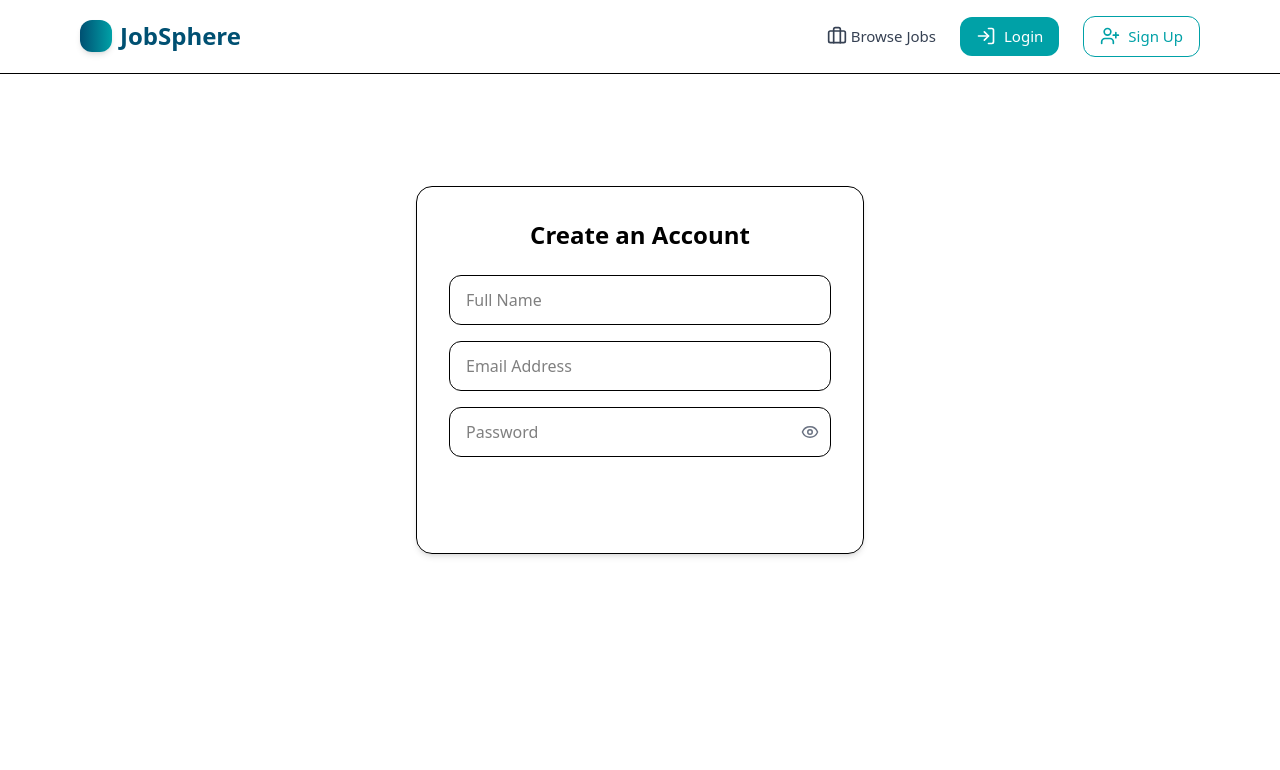
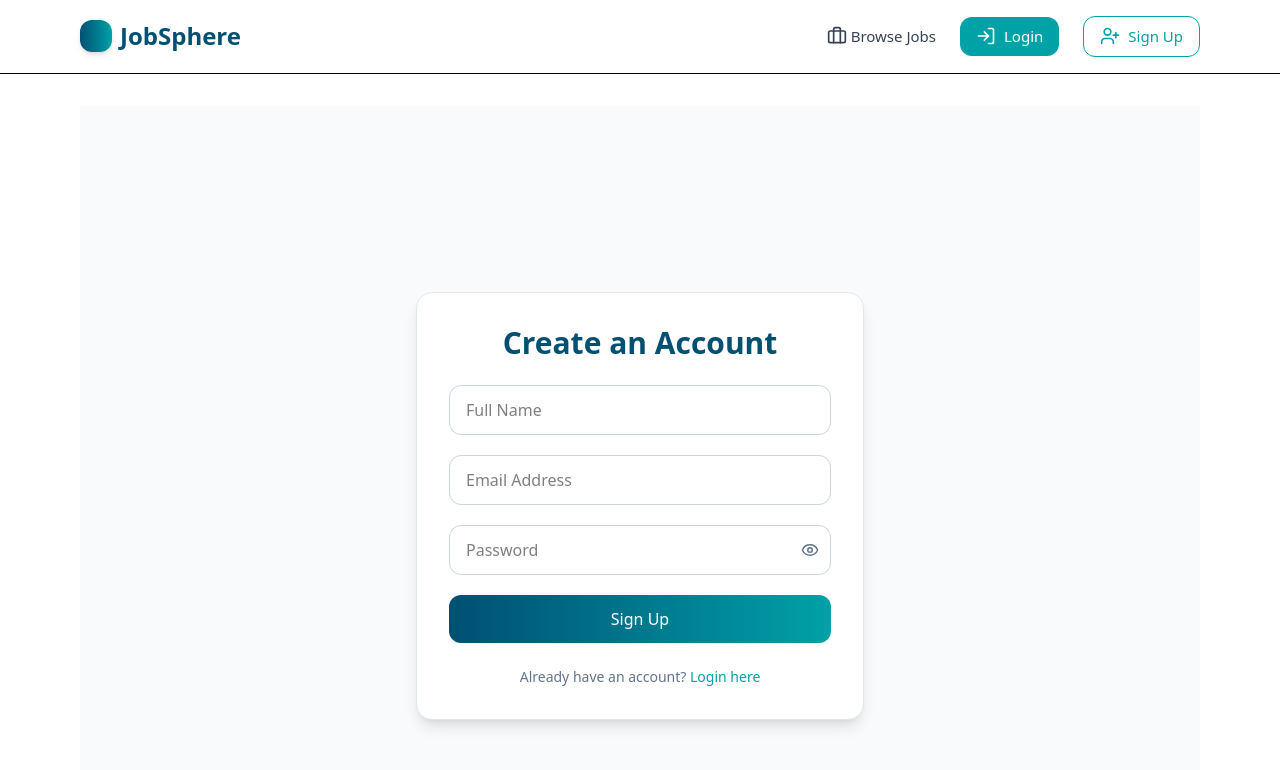
Before and after one commit to zalnuweiri/otnmiTest, a React (Vite) app in the folder client/: page /signup in a window 1280 px wide. Shown: the top 770 px of the page. Built offline with nearby package versions, Linux system fonts and the light colour scheme; no server answers.

Commit message:
updating login and signup pages

```diff
--- a/client/src/pages/Login.jsx
+++ b/client/src/pages/Login.jsx
@@ -5,14 +5,14 @@ import { useNavigate } from "react-router-dom";
 import { Eye, EyeOff } from "lucide-react";
 
 export default function Login() {
-    const { loginUser } = useAuth();
+    const {loginUser} = useAuth();
     const navigate = useNavigate();
-    const [form, setForm] = useState({ email: "", password: "" });
+    const [form, setForm] = useState({email: "", password: ""});
     const [error, setError] = useState("");
     const [showPassword, setShowPassword] = useState(false);
 
     const handleChange = (e) => {
-        setForm({ ...form, [e.target.name]: e.target.value });
+        setForm({...form, [e.target.name]: e.target.value});
     };
 
     const handleSubmit = async (e) => {
@@ -29,11 +29,12 @@ export default function Login() {
     };
 
     return (
-        <div className="max-w-md mx-auto mt-20 bg-card p-8 rounded-2xl border shadow-md">
-            <h2 className="text-2xl font-bold text-secondary mb-6 text-center">Login</h2>
+        <div className="min-h-screen flex items-center justify-center bg-[#f9fafb] px-4">
+            <div className="w-full max-w-md bg-white border border-slate-200 rounded-2xl shadow-lg p-8">
+                <h2 className="text-3xl font-bold text-[#005072] text-center mb-6">Login</h2>
 
-            <form onSubmit={handleSubmit} className="flex flex-col gap-4 relative">
-                {/* Email field */}
+                <form onSubmit={handleSubmit} className="flex flex-col gap-5">
+                    {/* Email */}
                     <input
                         name="email"
                         type="email"
@@ -41,10 +42,10 @@ export default function Login() {
                         value={form.email}
                         onChange={handleChange}
                         required
-                    className="border px-4 py-3 rounded-xl w-full"
+                        className="border border-slate-300 rounded-xl px-4 py-3 focus:ring-2 focus:ring-[#00a1a7] focus:border-transparent transition-all"
                     />
 
-                {/* Password field with toggle */}
+                    {/* Password */}
                     <div className="relative">
                         <input
                             name="password"
@@ -53,27 +54,35 @@ export default function Login() {
                             value={form.password}
                             onChange={handleChange}
                             required
-                        className="border px-4 py-3 rounded-xl w-full pr-10"
+                            className="border border-slate-300 rounded-xl px-4 py-3 w-full pr-10 focus:ring-2 focus:ring-[#00a1a7] focus:border-transparent transition-all"
                         />
                         <button
                             type="button"
                             onClick={() => setShowPassword(!showPassword)}
-                        className="absolute inset-y-0 right-3 flex items-center text-gray-500 hover:text-gray-700"
+                            className="absolute inset-y-0 right-3 flex items-center text-slate-500 hover:text-[#005072]"
                         >
-                        {showPassword ? <EyeOff size={18} /> : <Eye size={18} />}
+                            {showPassword ? <EyeOff size={18}/> : <Eye size={18}/>}
                         </button>
                     </div>
 
-                {/* Submit button */}
+                    {/* Submit */}
                     <button
                         type="submit"
-                    className="bg-secondary text-white px-4 py-3 rounded-xl hover:opacity-90 transition"
+                        className="bg-gradient-to-r from-[#005072] to-[#00a1a7] text-white py-3 rounded-xl font-medium hover:opacity-90 transition-all"
                     >
                         Login
                     </button>
                 </form>
 
                 {error && <p className="text-red-600 mt-4 text-center">{error}</p>}
+
+                <p className="text-center text-sm text-slate-500 mt-6">
+                    Don’t have an account?{" "}
+                    <a href="/signup" className="text-[#00a1a7] font-medium hover:underline">
+                        Sign up here
+                    </a>
+                </p>
+            </div>
         </div>
     );
 }
--- a/client/src/pages/Signup.jsx
+++ b/client/src/pages/Signup.jsx
@@ -5,14 +5,14 @@ import { useNavigate } from "react-router-dom";
 import { Eye, EyeOff } from "lucide-react";
 
 export default function Signup() {
-    const { loginUser } = useAuth();
+    const {loginUser} = useAuth();
     const navigate = useNavigate();
-    const [form, setForm] = useState({ name: "", email: "", password: "" });
+    const [form, setForm] = useState({name: "", email: "", password: ""});
     const [error, setError] = useState("");
     const [showPassword, setShowPassword] = useState(false);
 
     const handleChange = (e) => {
-        setForm({ ...form, [e.target.name]: e.target.value });
+        setForm({...form, [e.target.name]: e.target.value});
     };
 
     const handleSubmit = async (e) => {
@@ -29,10 +29,11 @@ export default function Signup() {
     };
 
     return (
-        <div className="max-w-md mx-auto mt-20 bg-card p-8 rounded-2xl border shadow-md">
-            <h2 className="text-2xl font-bold text-secondary mb-6 text-center">Create an Account</h2>
+        <div className="min-h-screen flex items-center justify-center bg-[#f9fafb] px-4">
+            <div className="w-full max-w-md bg-white border border-slate-200 rounded-2xl shadow-lg p-8">
+                <h2 className="text-3xl font-bold text-[#005072] text-center mb-6">Create an Account</h2>
 
-            <form onSubmit={handleSubmit} className="flex flex-col gap-4">
+                <form onSubmit={handleSubmit} className="flex flex-col gap-5">
                     {/* Full Name */}
                     <input
                         name="name"
@@ -40,7 +41,7 @@ export default function Signup() {
                         value={form.name}
                         onChange={handleChange}
                         required
-                    className="border px-4 py-3 rounded-xl w-full"
+                        className="border border-slate-300 rounded-xl px-4 py-3 focus:ring-2 focus:ring-[#00a1a7] focus:border-transparent transition-all"
                     />
 
                     {/* Email */}
@@ -51,10 +52,10 @@ export default function Signup() {
                         value={form.email}
                         onChange={handleChange}
                         required
-                    className="border px-4 py-3 rounded-xl w-full"
+                        className="border border-slate-300 rounded-xl px-4 py-3 focus:ring-2 focus:ring-[#00a1a7] focus:border-transparent transition-all"
                     />
 
-                {/* Password with toggle */}
+                    {/* Password */}
                     <div className="relative">
                         <input
                             name="password"
@@ -63,27 +64,35 @@ export default function Signup() {
                             value={form.password}
                             onChange={handleChange}
                             required
-                        className="border px-4 py-3 rounded-xl w-full pr-10"
+                            className="border border-slate-300 rounded-xl px-4 py-3 w-full pr-10 focus:ring-2 focus:ring-[#00a1a7] focus:border-transparent transition-all"
                         />
                         <button
                             type="button"
                             onClick={() => setShowPassword(!showPassword)}
-                        className="absolute inset-y-0 right-3 flex items-center text-gray-500 hover:text-gray-700"
+                            className="absolute inset-y-0 right-3 flex items-center text-slate-500 hover:text-[#005072]"
                         >
-                        {showPassword ? <EyeOff size={18} /> : <Eye size={18} />}
+                            {showPassword ? <EyeOff size={18}/> : <Eye size={18}/>}
                         </button>
                     </div>
 
-                {/* Submit Button */}
+                    {/* Submit */}
                     <button
                         type="submit"
-                    className="bg-secondary text-white px-4 py-3 rounded-xl hover:opacity-90 transition"
+                        className="bg-gradient-to-r from-[#005072] to-[#00a1a7] text-white py-3 rounded-xl font-medium hover:opacity-90 transition-all"
                     >
                         Sign Up
                     </button>
                 </form>
 
                 {error && <p className="text-red-600 mt-4 text-center">{error}</p>}
+
+                <p className="text-center text-sm text-slate-500 mt-6">
+                    Already have an account?{" "}
+                    <a href="/login" className="text-[#00a1a7] font-medium hover:underline">
+                        Login here
+                    </a>
+                </p>
+            </div>
         </div>
     );
 }
```
Lines whose indentation alone changed are shown as unchanged.
